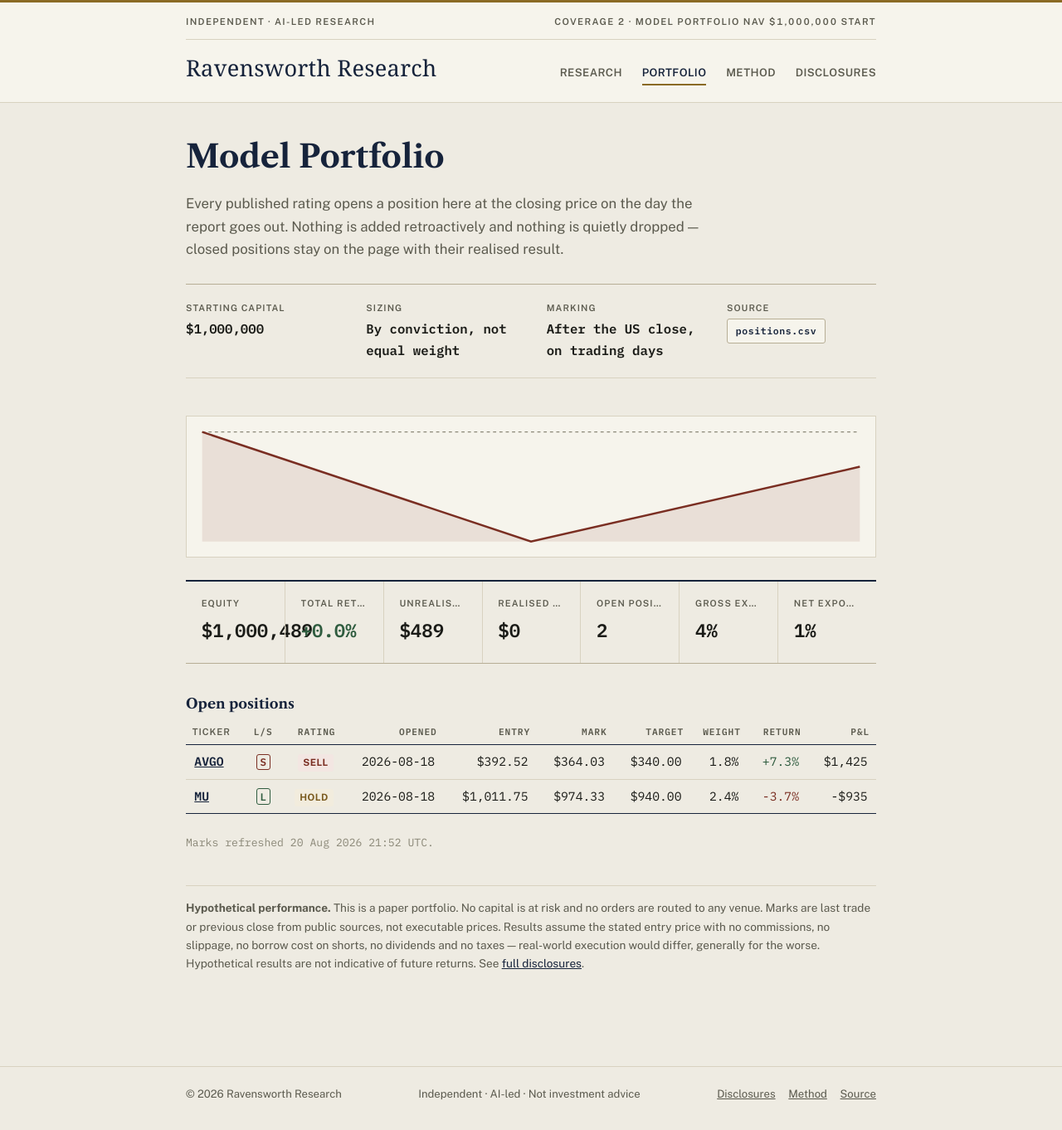
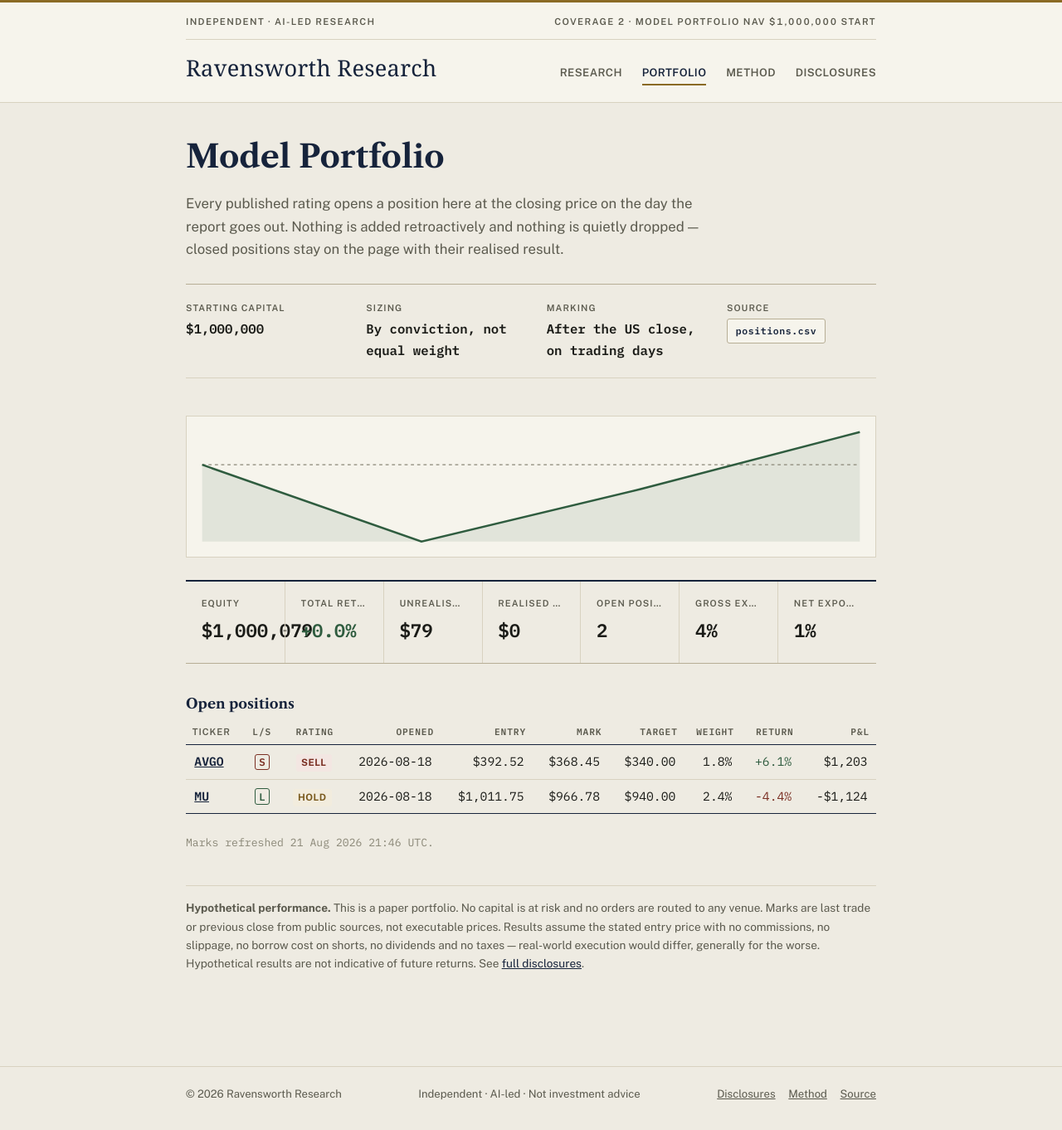
Before and after one commit to ryanrodrigues25200525-svg/ravensworth-research, a Jekyll site: the page built from portfolio.md, in a window 1280 px wide. Shown: the whole page at 83% size. Built offline with Jekyll 4.4.1, drawn with Linux system fonts in a browser that asks for light colours; some web fonts are replaced.

Commit message:
chore: refresh portfolio marks

```diff
--- a/data/equity_curve.csv
+++ b/data/equity_curve.csv
@@ -3,3 +3,4 @@ date,equity
 2026-08-18,998851.25
 2026-08-19,999635.875
 2026-08-20,1000489.0
+2026-08-21,1000079.25
--- a/portfolio.md
+++ b/portfolio.md
@@ -17,11 +17,11 @@ result.</p>
 </dl>
 
 <!-- PORTFOLIO:START -->
-<svg class="equity-curve" viewBox="0 0 640 120" role="img" aria-label="Model portfolio equity curve"><polygon points="8,112 8.0,8.0 320.0,112.0 632.0,41.0 632,112" fill="#7a2e22" opacity="0.10"/><line x1="8" y1="8.0" x2="632" y2="8.0" stroke="#8b8878" stroke-width="1" stroke-dasharray="3 3"/><polyline points="8.0,8.0 320.0,112.0 632.0,41.0" fill="none" stroke="#7a2e22" stroke-width="2"/></svg>
+<svg class="equity-curve" viewBox="0 0 640 120" role="img" aria-label="Model portfolio equity curve"><polygon points="8,112 8.0,39.1 216.0,112.0 424.0,62.2 632.0,8.0 632,112" fill="#2f5c3f" opacity="0.10"/><line x1="8" y1="39.1" x2="632" y2="39.1" stroke="#8b8878" stroke-width="1" stroke-dasharray="3 3"/><polyline points="8.0,39.1 216.0,112.0 424.0,62.2 632.0,8.0" fill="none" stroke="#2f5c3f" stroke-width="2"/></svg>
 <div class="stat-strip">
-<div class="stat-tile"><span class="stat-label">Equity</span><span class="stat-value">$1,000,489</span></div>
+<div class="stat-tile"><span class="stat-label">Equity</span><span class="stat-value">$1,000,079</span></div>
 <div class="stat-tile"><span class="stat-label">Total return</span><span class="stat-value"><span class="pos">+0.0%</span></span></div>
-<div class="stat-tile"><span class="stat-label">Unrealised P&amp;L</span><span class="stat-value">$489</span></div>
+<div class="stat-tile"><span class="stat-label">Unrealised P&amp;L</span><span class="stat-value">$79</span></div>
 <div class="stat-tile"><span class="stat-label">Realised P&amp;L</span><span class="stat-value">$0</span></div>
 <div class="stat-tile"><span class="stat-label">Open positions</span><span class="stat-value">2</span></div>
 <div class="stat-tile"><span class="stat-label">Gross exposure</span><span class="stat-value">4%</span></div>
@@ -29,10 +29,10 @@ result.</p>
 </div>
 <h3>Open positions</h3>
 <div class="table-wrap"><table class="ledger"><thead><tr><th>Ticker</th><th>L/S</th><th>Rating</th><th>Opened</th><th>Entry</th><th>Mark</th><th>Target</th><th>Weight</th><th>Return</th><th>P&amp;L</th></tr></thead><tbody>
-<tr><td><a href="{{ '/research/2026-08-18-avgo/' | relative_url }}">AVGO</a></td><td><span class="direction short">S</span></td><td><span class="badge sell">Sell</span></td><td>2026-08-18</td><td>$392.52</td><td>$364.03</td><td>$340.00</td><td>1.8%</td><td><span class="pos">+7.3%</span></td><td>$1,425</td></tr>
-<tr><td><a href="{{ '/research/2026-08-18-mu/' | relative_url }}">MU</a></td><td><span class="direction long">L</span></td><td><span class="badge hold">Hold</span></td><td>2026-08-18</td><td>$1,011.75</td><td>$974.33</td><td>$940.00</td><td>2.4%</td><td><span class="neg">-3.7%</span></td><td>-$935</td></tr>
+<tr><td><a href="{{ '/research/2026-08-18-avgo/' | relative_url }}">AVGO</a></td><td><span class="direction short">S</span></td><td><span class="badge sell">Sell</span></td><td>2026-08-18</td><td>$392.52</td><td>$368.45</td><td>$340.00</td><td>1.8%</td><td><span class="pos">+6.1%</span></td><td>$1,203</td></tr>
+<tr><td><a href="{{ '/research/2026-08-18-mu/' | relative_url }}">MU</a></td><td><span class="direction long">L</span></td><td><span class="badge hold">Hold</span></td><td>2026-08-18</td><td>$1,011.75</td><td>$966.78</td><td>$940.00</td><td>2.4%</td><td><span class="neg">-4.4%</span></td><td>-$1,124</td></tr>
 </tbody></table></div>
-<p class="stamp">Marks refreshed 20 Aug 2026 21:52 UTC.</p>
+<p class="stamp">Marks refreshed 21 Aug 2026 21:46 UTC.</p>
 <!-- PORTFOLIO:END -->
 
 <div class="disclaimer">
```
